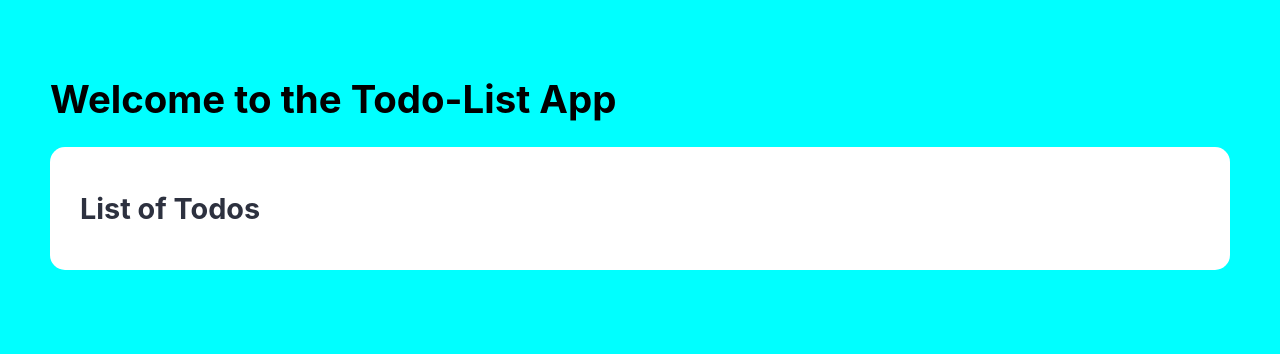
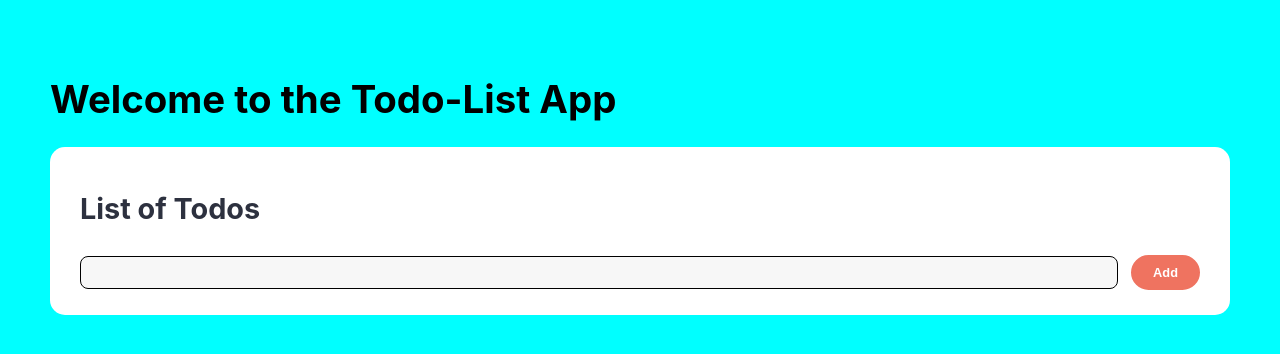
Before and after one commit to ITS20PM/TodoList, a React (Create React App) app in the folder Client/: page / in a window 1280 px wide. Shown: the top 354 px of the page. Built offline with nearby package versions, Linux system fonts and the light colour scheme.

Commit message:
finish pass down props and form functionality

```diff
--- a/Client/src/components/main.js
+++ b/Client/src/components/main.js
@@ -1,9 +1,15 @@
-import React from 'react';
+import React, { useState } from 'react';
+import Form from '../forms/main';
 import {Container} from './style';
 
 function Todo() {
+    const [input, setInput] = useState('');
+    console.log(input, "input");
+
     return <Container>
             <h2>List of Todos</h2>
+
+            <Form input={input} setInput={setInput}/>
         </Container>
 }
 
--- /dev/null
+++ b/Client/src/forms/main.js
@@ -0,0 +1,18 @@
+import React from "react";
+import { FormContainer, Input, Button } from "./style";
+
+function Form({input, setInput}) {
+    return (
+        <FormContainer>
+            <Input
+                value={input}
+                onChange={(e) => setInput(e.target.value)}
+                type="text"
+                role="input"
+            />
+            <Button type="submit">Add</Button>
+        </FormContainer>
+    )
+}
+
+export default Form;
--- /dev/null
+++ b/Client/src/forms/style.js
@@ -0,0 +1,41 @@
+import styled from "styled-components";
+
+export const FormContainer = styled.form`
+    display: flex;
+    align-items: center;
+    justify-content: center;
+    padding: 5px 0px;
+    @media (max-width: 420px) {
+        flex-direction: column;
+    }
+`;
+
+export const Input = styled.input`
+    background-color: #f7f7f7;
+    width: 100%;
+    padding: 8px;
+    border: 1px solid;
+    border-radius: 8px;
+
+    :focus {
+        border: 3px solid #ef7360;
+        outline: none;
+    }
+`;
+
+export const Button = styled.button`
+    background: #ef7360;
+    border-radius: 18px;
+    border: 2px solid #ef7360;
+    color: white;
+    margin-left: 1em;
+    padding: 8px 20px;
+    cursor: pointer;
+    font-size: 0.8rem;
+    font-weight: 600;
+    @media (max-width: 420px) {
+        margin-top: 10px;
+        margin-left: 0;
+        width: 100%;
+    }
+`;
```
